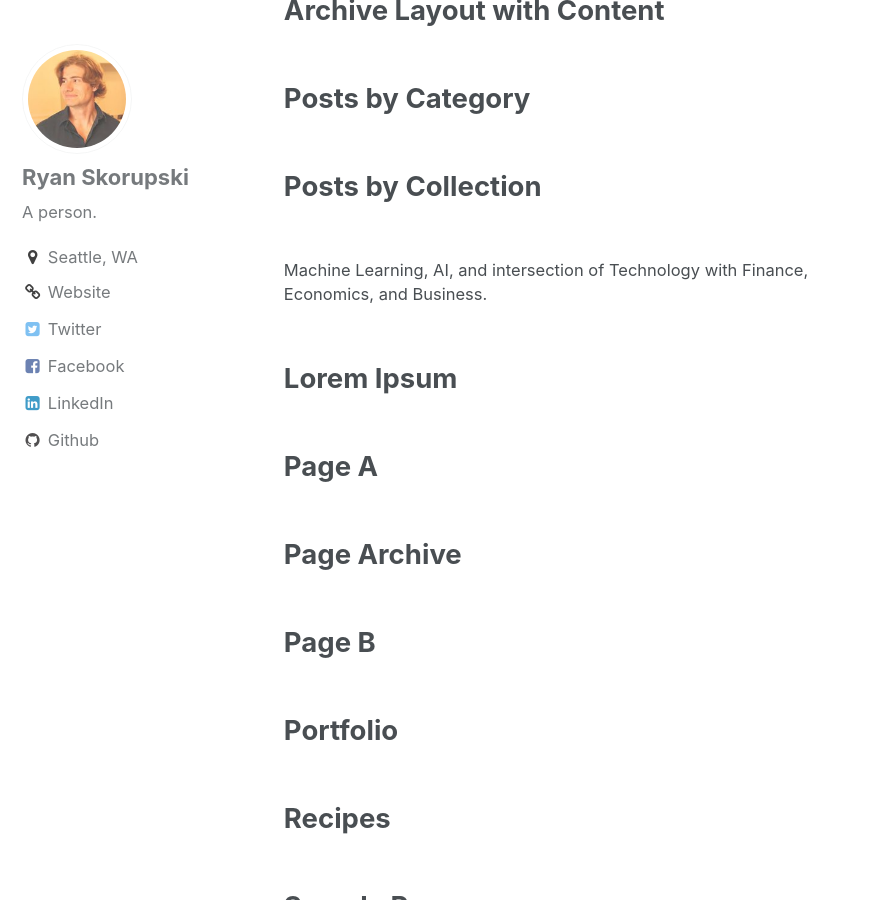
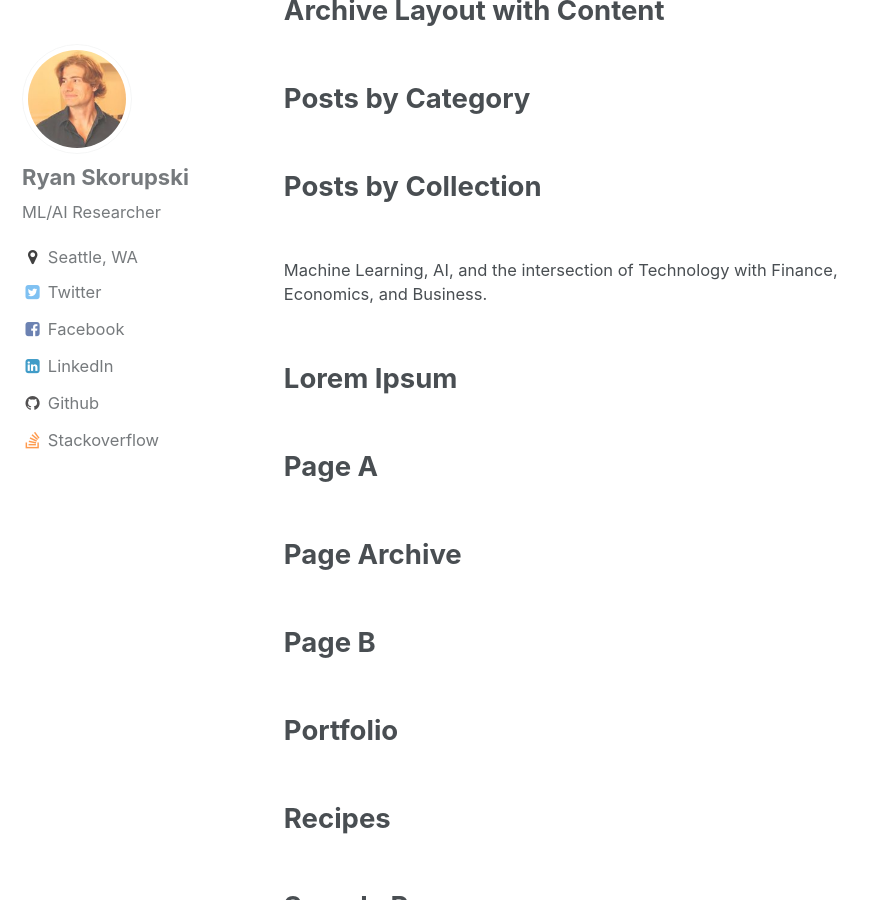
Before and after one commit to WittyAgnomen/WittyAgnomen.github.io, a Jekyll site: the page built from _pages/archive-layout-with-content.md, in a window 1280 px wide and 900 px high, scrolled down 7194 px. Shown: the whole window, without its empty margins (0-876 px from the left). Built offline with Jekyll 4.4.1, drawn with Linux system fonts in a browser that asks for light colours.

```diff
--- a/_config.yml
+++ b/_config.yml
@@ -81,10 +81,10 @@ analytics:
 author:
   name             : *name
   avatar           : "/assets/images/ryan.jpg"
-  bio              : "A person."
+  bio              : "ML/AI Researcher"
   location         : "Seattle, WA"
   email            :
-  uri              : ""
+  uri              :
   bitbucket        :
   codepen          :
   dribbble         :
@@ -99,7 +99,7 @@ author:
   linkedin         : "ryan-skorupski"
   pinterest        :
   soundcloud       :
-  stackoverflow    : # http://stackoverflow.com/users/123456/username
+  stackoverflow    : "http://stackoverflow.com/users/6674425/wittyagnomen"
   steam            :
   tumblr           :
   twitter          : *twitter
```
Also changed, not shown: _pages/home.md (+1 -1 lines).
